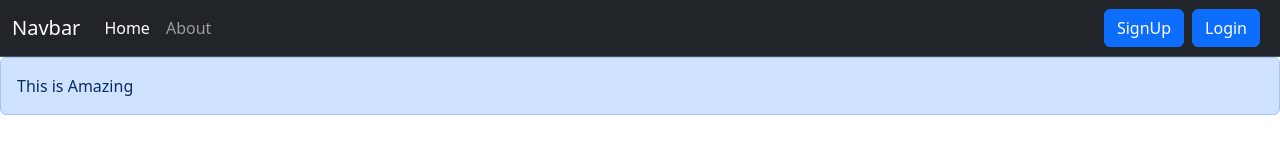
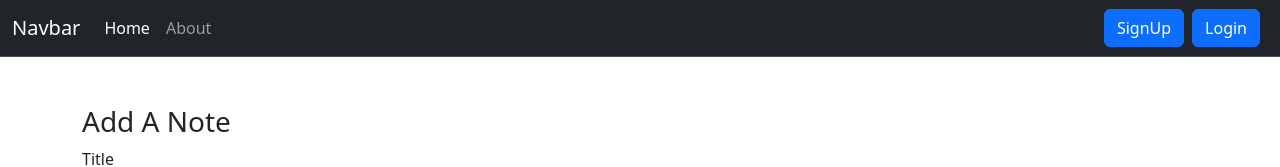
Before and after one commit to nikhil-agr/iNotebook, a React (Vite) app: page / in a window 1280 px wide. Shown: the top 167 px of the page. Built offline with nearby package versions, Linux system fonts and the light colour scheme; no server answers.

Commit message:
Removed Alert

```diff
--- a/src/App.jsx
+++ b/src/App.jsx
@@ -3,13 +3,11 @@ import "./App.css";
 import Navbar from "./components/Navbar/Navbar";
 import { Outlet } from "react-router-dom";
 import NoteState from "./context/notes/NoteState";
-import Alert from "./components/Alert/Alert";
 
 function App() {
   return (
     <>
       <Navbar />
-      <Alert message="This is Amazing" />
       <Outlet />
     </>
   );
--- a/src/components/Alert/Alert.jsx
+++ /dev/null
@@ -1,13 +0,0 @@
-import React from "react";
-
-const Alert = (props) => {
-  return (
-    <div>
-      <div className="alert alert-primary" role="alert">
-        {props.message}
-      </div>
-    </div>
-  );
-};
-
-export default Alert;
--- a/src/components/Login/Login.css
+++ b/src/components/Login/Login.css
@@ -1,4 +1,4 @@
-.card{
+.LoginPage .card{
     margin-bottom:20px;
     border:none;
 }
```
